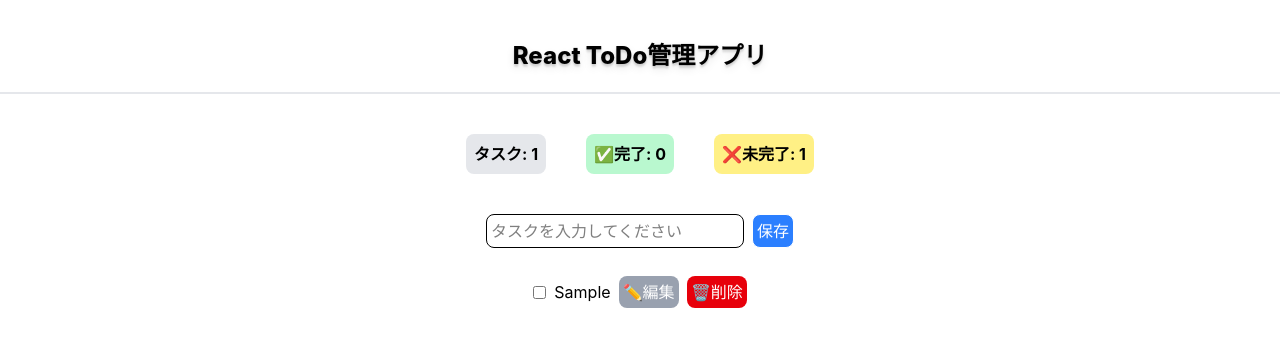
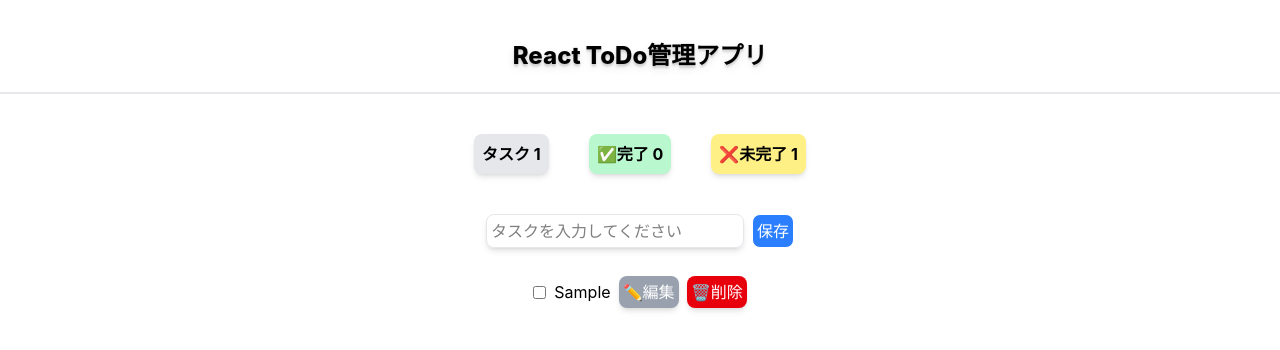
Before and after one commit to lokusuke/react_todo_list, a React (Vite) app: page / in a window 1280 px wide. Both pictures are taken after typing "Sample" into the empty fields and a click on the button "保存". Shown: the top 350 px of the page. Built offline with nearby package versions, Linux system fonts and the light colour scheme.

Commit message:
スタイリングを修正

```diff
--- a/src/components/TodoHeader.jsx
+++ b/src/components/TodoHeader.jsx
@@ -15,14 +15,14 @@ export const TodoHeader = () => {
         <h1>React ToDo管理アプリ</h1>
       </div>
       <div className="flex justify-center gap-10 mx-auto my-10 font-bold">
-        <span className="bg-gray-200 rounded-lg p-2">
-          タスク: {todoList.length}
+        <span className="bg-gray-200 rounded-lg p-2 shadow-md">
+          タスク {todoList.length}
         </span>
-        <span className="bg-green-200 rounded-lg p-2">
-          &#x2705;完了: {CompletedTodo}
+        <span className="bg-green-200 rounded-lg p-2 shadow-md">
+          &#x2705;完了 {CompletedTodo}
         </span>
-        <span className="bg-yellow-200 rounded-lg p-2">
-          &#x274c;未完了: {todoList.length - CompletedTodo}
+        <span className="bg-yellow-200 rounded-lg p-2 shadow-md">
+          &#x274c;未完了 {todoList.length - CompletedTodo}
         </span>
       </div>
     </div>
--- a/src/components/TodoInput.jsx
+++ b/src/components/TodoInput.jsx
@@ -25,7 +25,7 @@ export const TodoInput = memo(() => {
         <form onSubmit={onSubmit} className="flex justify-center gap-2">
           <input
             placeholder="タスクを入力してください"
-            className="border rounded-lg p-1"
+            className="border border-gray-200 rounded-lg p-1 shadow-md"
             type="text"
             ref={inputRef}
           />
--- a/src/components/TodoItem.jsx
+++ b/src/components/TodoItem.jsx
@@ -51,7 +51,7 @@ export const TodoItem = ({ todo }) => {
           <span>[前の内容: {todo.content}]</span>
           <button
             type="submit"
-            className="rounded-lg p-1 bg-blue-500 text-white"
+            className="rounded-lg p-1 bg-blue-500 text-white shadow-md"
           >
             保存
           </button>
@@ -65,13 +65,13 @@ export const TodoItem = ({ todo }) => {
           />
           <span>{todo.content}</span>
           <button
-            className=" bg-gray-400 rounded-lg p-1 text-white"
+            className=" bg-gray-400 rounded-lg p-1 text-white shadow-md"
             onClick={() => setIsEditing(true)}
           >
             &#x270f;&#xfe0f;編集
           </button>
           <button
-            className=" bg-red-600 text-white rounded-lg p-1 "
+            className=" bg-red-600 text-white rounded-lg p-1 shadow-md"
             onClick={onClickDelete}
           >
             &#x1f5d1;&#xfe0f;削除
```
